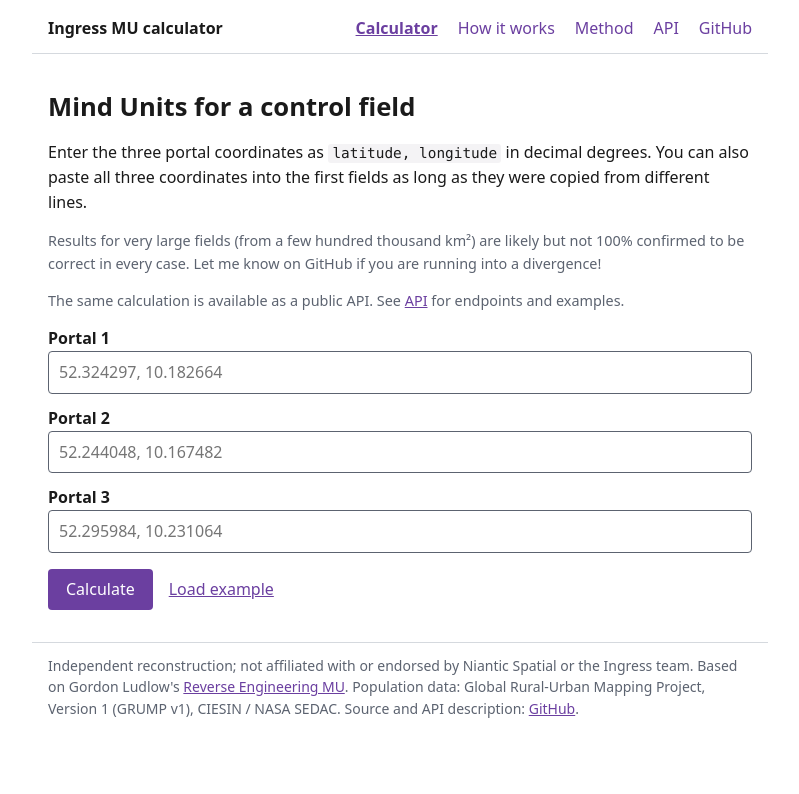
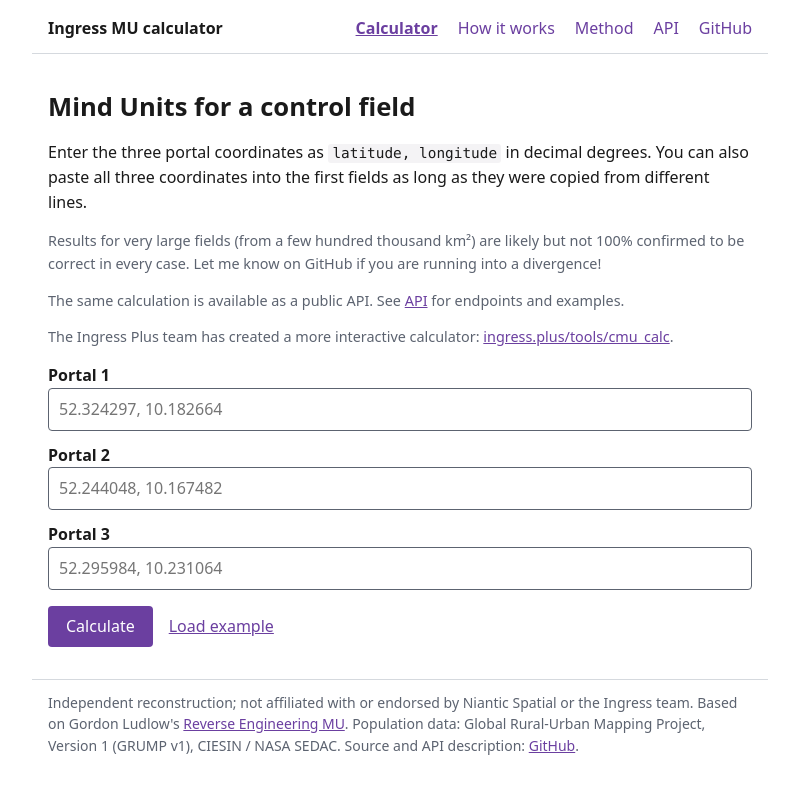
Before and after one commit to InvestigateXM/Ingress-MU-calculation, a plain HTML site: page site/index.html in a window 1280 px wide. Shown: the whole page, without its empty margins (240-1039 px from the left). Drawn offline with Linux system fonts and the light colour scheme.

Commit message:
Link the Ingress Plus calculator on the main page

```diff
--- a/site/index.html
+++ b/site/index.html
@@ -21,6 +21,7 @@
 <p>Enter the three portal coordinates as <code>latitude, longitude</code> in decimal degrees. You can also paste all three coordinates into the first fields as long as they were copied from different lines.</p>
 <p class="hint">Results for very large fields (from a few hundred thousand km²) are likely but not 100% confirmed to be correct in every case. Let me know on GitHub if you are running into a divergence!</p>
 <p class="hint">The same calculation is available as a public API. See <a href="api.html">API</a> for endpoints and examples.</p>
+<p class="hint">The Ingress Plus team has created a more interactive calculator: <a href="https://ingress.plus/tools/cmu_calc">ingress.plus/tools/cmu_calc</a>.</p>
 <form id="form" novalidate>
   <label for="p1">Portal 1</label>
   <input type="text" id="p1" placeholder="52.324297, 10.182664" autocomplete="off" spellcheck="false">
```
